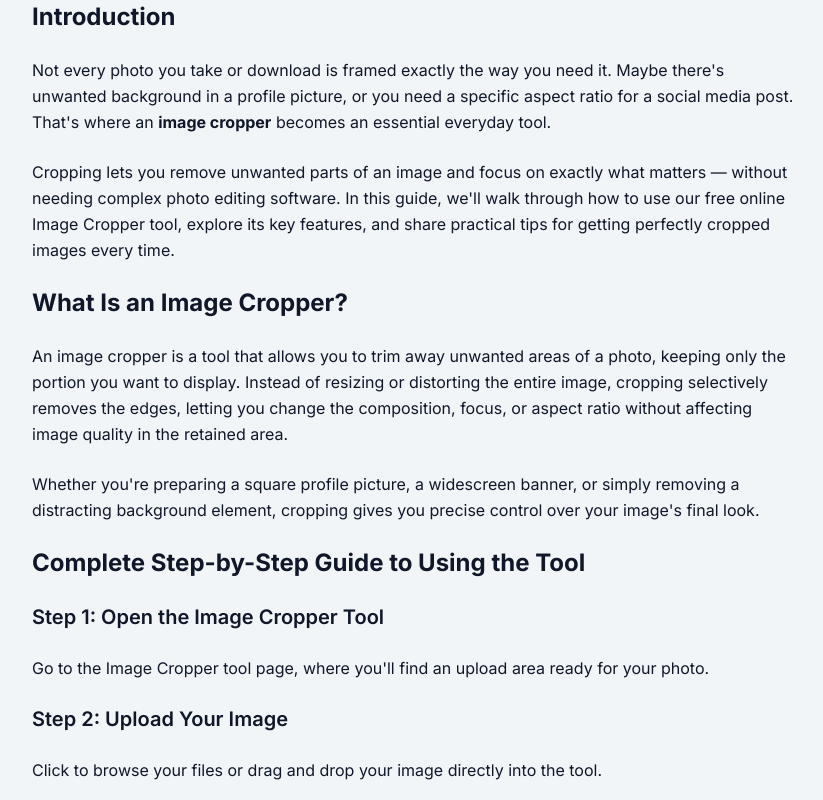
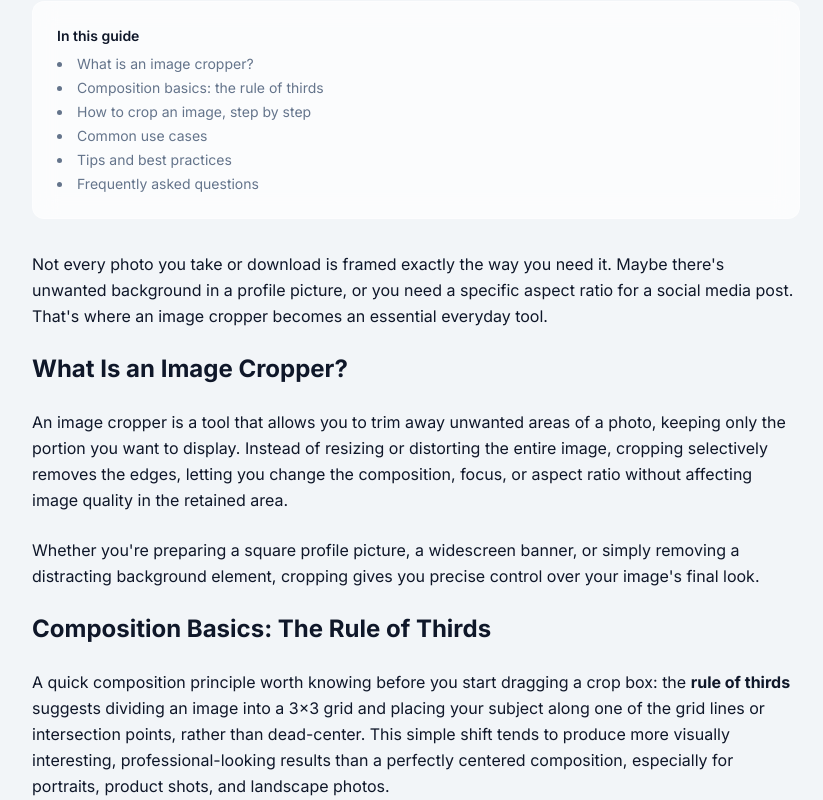
Before and after one commit to surajkumar122024-star/ok01, a Next.js app: page /blog/image-cropper-complete-guide in a window 1280 px wide. Shown: the part 480-1280 px from the top of the page, without its empty margins (224-1047 px from the left). Built offline with nearby package versions, Linux system fonts and the light colour scheme.

Commit message:
Improve image-cropper article: verify aspect ratio presets & format support (accurate), fix breadcrumb link, add TOC, rule-of-thirds composition section — expand to ~1290 words

```diff
--- a/src/app/blog/image-cropper-complete-guide/page.tsx
+++ b/src/app/blog/image-cropper-complete-guide/page.tsx
@@ -15,7 +15,7 @@ export default function ImageCropperCompleteGuideArticle() {
         {/* Header */}
         <div className="space-y-4">
           <div className="flex items-center gap-2 text-sm text-muted-foreground">
-            <span>Blog</span>
+            <Link href="/blog" className="hover:text-foreground">Blog</Link>
             <span>→</span>
             <span>Image Tools</span>
           </div>
@@ -36,20 +36,48 @@ export default function ImageCropperCompleteGuideArticle() {
 
         <hr className="border-border" />
 
+        {/* Table of Contents */}
+        <nav className="glass rounded-xl border p-6 space-y-2 text-sm">
+          <p className="font-semibold mb-2">In this guide</p>
+          <ul className="space-y-1 list-disc list-inside text-muted-foreground">
+            <li><a href="#what-is" className="hover:text-primary">What is an image cropper?</a></li>
+            <li><a href="#composition" className="hover:text-primary">Composition basics: the rule of thirds</a></li>
+            <li><a href="#how-to" className="hover:text-primary">How to crop an image, step by step</a></li>
+            <li><a href="#use-cases" className="hover:text-primary">Common use cases</a></li>
+            <li><a href="#tips" className="hover:text-primary">Tips and best practices</a></li>
+            <li><a href="#faq" className="hover:text-primary">Frequently asked questions</a></li>
+          </ul>
+        </nav>
+
         {/* Content */}
         <div className="prose prose-neutral dark:prose-invert max-w-none space-y-6 text-base leading-relaxed">
 
-          <h2 className="text-2xl font-bold mt-8">Introduction</h2>
+          <p>
+            Not every photo you take or download is framed exactly the way you need it. Maybe there's
+            unwanted background in a profile picture, or you need a specific aspect ratio for a social
+            media post. That's where an image cropper becomes an essential everyday tool.
+          </p>
 
-          <p>Not every photo you take or download is framed exactly the way you need it. Maybe there's unwanted background in a profile picture, or you need a specific aspect ratio for a social media post. That's where an <strong>image cropper</strong> becomes an essential everyday tool.</p>
-          <p>Cropping lets you remove unwanted parts of an image and focus on exactly what matters — without needing complex photo editing software. In this guide, we'll walk through how to use our free online Image Cropper tool, explore its key features, and share practical tips for getting perfectly cropped images every time.</p>
-
-          <h2 className="text-2xl font-bold mt-8">What Is an Image Cropper?</h2>
+          <h2 id="what-is" className="text-2xl font-bold mt-8">What Is an Image Cropper?</h2>
 
           <p>An image cropper is a tool that allows you to trim away unwanted areas of a photo, keeping only the portion you want to display. Instead of resizing or distorting the entire image, cropping selectively removes the edges, letting you change the composition, focus, or aspect ratio without affecting image quality in the retained area.</p>
           <p>Whether you're preparing a square profile picture, a widescreen banner, or simply removing a distracting background element, cropping gives you precise control over your image's final look.</p>
 
-          <h2 className="text-2xl font-bold mt-8">Complete Step-by-Step Guide to Using the Tool</h2>
+          <h2 id="composition" className="text-2xl font-bold mt-8">Composition Basics: The Rule of Thirds</h2>
+          <p>
+            A quick composition principle worth knowing before you start dragging a crop box: the{' '}
+            <strong>rule of thirds</strong> suggests dividing an image into a 3×3 grid and placing your
+            subject along one of the grid lines or intersection points, rather than dead-center. This
+            simple shift tends to produce more visually interesting, professional-looking results than
+            a perfectly centered composition, especially for portraits, product shots, and landscape photos.
+          </p>
+          <p>
+            In practice, this means when you're positioning your crop box, try aligning a face, a key
+            product detail, or a horizon line with one of the imaginary grid lines about a third of the
+            way into the frame — rather than automatically centering everything.
+          </p>
+
+          <h2 id="how-to" className="text-2xl font-bold mt-8">Complete Step-by-Step Guide to Using the Tool</h2>
 
           <h3 className="text-xl font-semibold mt-6">Step 1: Open the Image Cropper Tool</h3>
           <p>Go to the Image Cropper tool page, where you'll find an upload area ready for your photo.</p>
@@ -85,7 +113,7 @@ export default function ImageCropperCompleteGuideArticle() {
           <p><strong>4. Maintains Image Quality</strong> Cropping doesn't compress or distort the retained portion of your image, so quality within the selected area stays intact.</p>
           <p><strong>5. No Design Experience Needed</strong> The intuitive drag-and-resize interface makes cropping accessible to everyone, regardless of technical skill.</p>
 
-          <h2 className="text-2xl font-bold mt-8">Common Use Cases</h2>
+          <h2 id="use-cases" className="text-2xl font-bold mt-8">Common Use Cases</h2>
 
           <ul className="list-disc pl-6 space-y-2">
           <li><strong>Creating profile pictures</strong> with a perfect square (1:1) crop for social media platforms.</li>
@@ -97,7 +125,7 @@ export default function ImageCropperCompleteGuideArticle() {
           <li><strong>Creating thumbnail images</strong> for videos, articles, or online courses.</li>
           </ul>
 
-          <h2 className="text-2xl font-bold mt-8">Tips &amp; Best Practices</h2>
+          <h2 id="tips" className="text-2xl font-bold mt-8">Tips &amp; Best Practices</h2>
 
           <ul className="list-disc pl-6 space-y-2">
           <li>Use a <strong>1:1 aspect ratio</strong> for most social media profile pictures, since platforms like Instagram, Facebook, and LinkedIn display profile photos as squares or circles.</li>
@@ -108,7 +136,7 @@ export default function ImageCropperCompleteGuideArticle() {
           <li>Combine cropping with resizing (using a dedicated resize tool) to ensure your final image meets both the aspect ratio and file size requirements of your target platform.</li>
           </ul>
 
-          <h2 className="text-2xl font-bold mt-8">Frequently Asked Questions</h2>
+          <h2 id="faq" className="text-2xl font-bold mt-8">Frequently Asked Questions</h2>
           <h3 className="text-lg font-semibold mt-4">What is an image cropper used for?</h3>
           <p>An image cropper allows you to remove unwanted parts of a photo, keeping only the selected portion, to improve composition or fit specific size requirements.</p>
           <h3 className="text-lg font-semibold mt-4">Does cropping reduce image quality?</h3>
```
